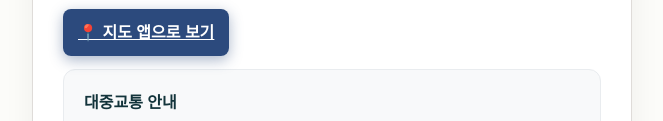
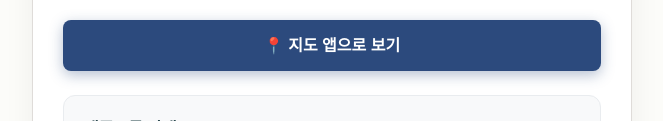
Before and after one commit to deann0533-crypto/alumni-invitation, a plain HTML site: page index.html in a window 1280 px wide. Shown: the part 1581-1702 px from the top of the page, without its empty margins (308-971 px from the left). Drawn offline with Linux system fonts and the light colour scheme.

Commit message:
Update style.css

```diff
--- a/assets/css/style.css
+++ b/assets/css/style.css
@@ -108,29 +108,24 @@ body {
    Map Section
    ========================================================= */
 .map-container { border-radius: 12px; overflow: hidden; margin-bottom: 15px; }
-.map-button, .submit-btn {
+.map-button {
+  display: block;
+  width: 100%;
+  padding: 13px 0;
   background: var(--color-primary);
   color: #fff;
-  border: none;
+  text-decoration: none;
   border-radius: 8px;
+  text-align: center;
   font-weight: 600;
   cursor: pointer;
-  padding: 15px;
-  width: 100%;
-  transition: background-color .2s, box-shadow .2s;
-
-  /* 추가할 그림자 */
-  box-shadow: 0 4px 14px rgba(44, 74, 125, 0.4);
+  transition: background-color .25s ease, box-shadow .25s ease;
+  box-shadow: 0 4px 14px rgba(44, 74, 125, 0.35);
 }
 
-.map-button:hover, .submit-btn:hover {
-  background: var(--color-primary-hover);
-  box-shadow: 0 6px 20px rgba(31, 59, 99, 0.6);
-}
-
-.map-button:active, .submit-btn:active {
-  transform: translateY(1px);
-  box-shadow: 0 3px 12px rgba(44, 74, 125, 0.5);
+.map-button:hover {
+  background: var(--color-primary-hover, #1f3b63);
+  box-shadow: 0 6px 20px rgba(31, 59, 99, 0.55);
 }
 /* =========================================================
    Transport Guide (오시는 길 안내) - Updated
```
